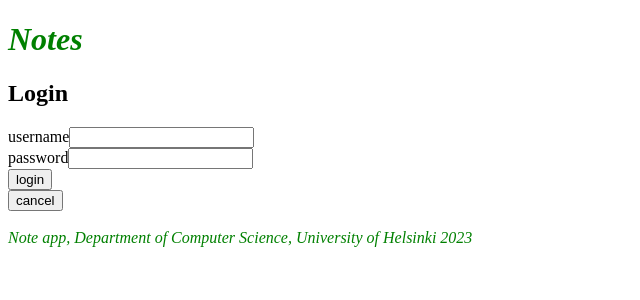
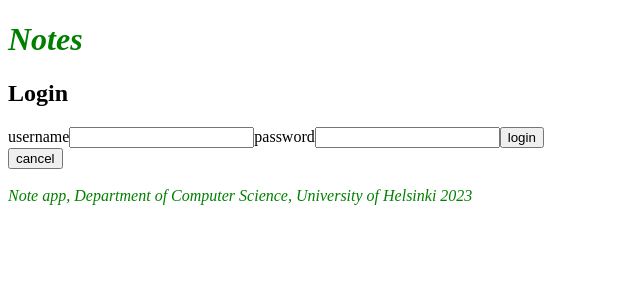
Before and after one commit to chachaa10/note-fullstack, a React (Vite) app in the folder client/: page / in a window 1280 px wide. Both pictures are taken after a click on the button "log in". Shown: the top 300 px of the page, without its empty margins (0-640 px from the left). Built offline with nearby package versions, Linux system fonts and the light colour scheme.

Commit message:
fix: additional information

```diff
--- a/client/src/App.jsx
+++ b/client/src/App.jsx
@@ -52,7 +52,7 @@ const App = () => {
       ) : (
         <div>
           <p>
-            {user.name} logged in <button onClick={logout}>logout</button>
+            {user.username} logged in <button onClick={logout}>logout</button>
           </p>
           <Togglable buttonLabel='new note' ref={noteFormRef}>
             <NoteForm createNote={handleAddNote} />
--- a/client/src/components/LoginForm.jsx
+++ b/client/src/components/LoginForm.jsx
@@ -16,22 +16,26 @@ const LoginForm = ({ handleLogin }) => {
       <h2>Login</h2>
 
       <form onSubmit={handleSubmit}>
-        <div>
+        <label htmlFor='username'>
           username
           <input
+            id='username'
+            name='username'
             value={username}
             onChange={({ target }) => setUsername(target.value)}
           />
-        </div>
-        <div>
+        </label>
+        <label htmlFor='password'>
           password
           <input
-            type="password"
+            id='password'
+            name='password'
+            type='password'
             value={password}
             onChange={({ target }) => setPassword(target.value)}
           />
-        </div>
-        <button type="submit">login</button>
+        </label>
+        <button type='submit'>login</button>
       </form>
     </div>
   );
```
